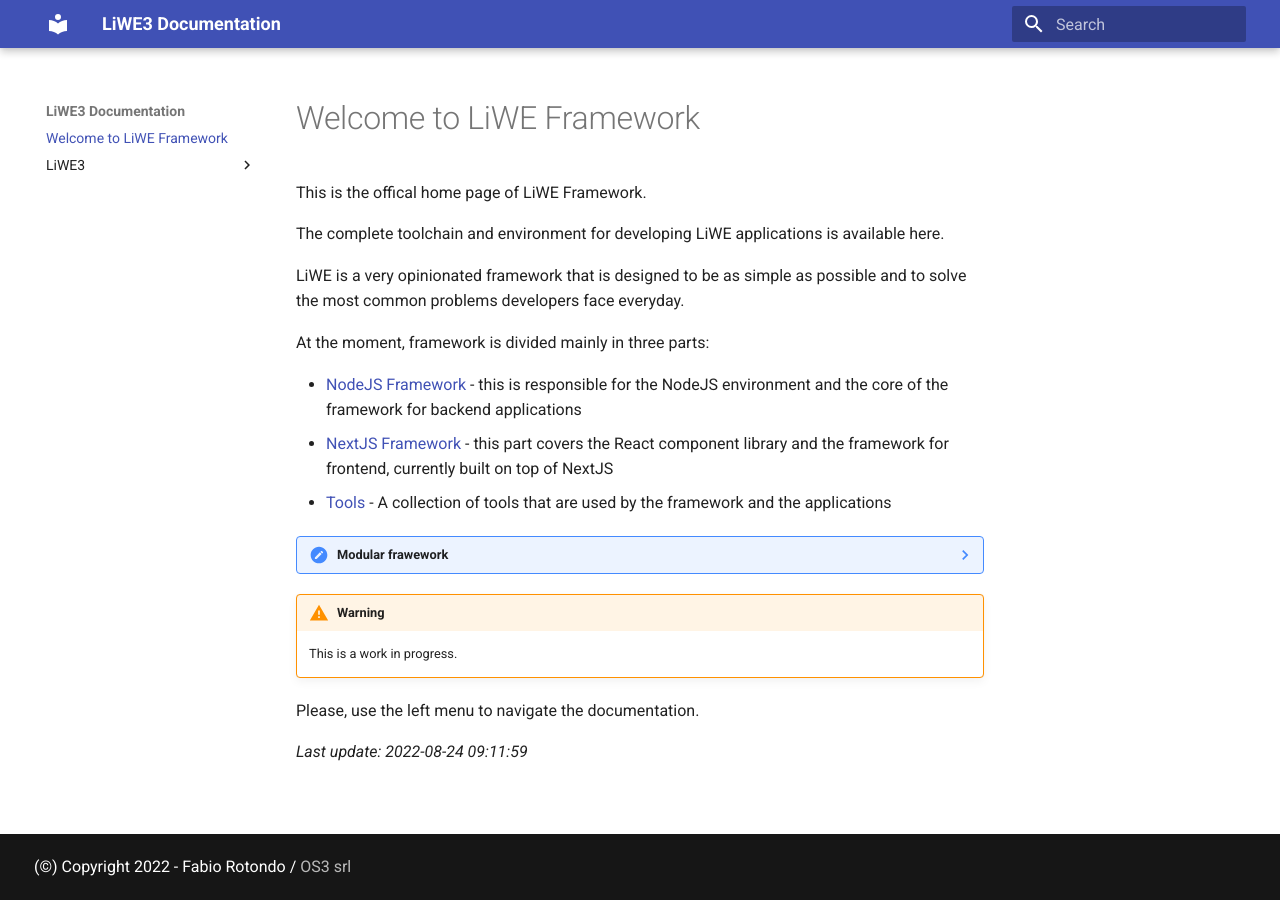
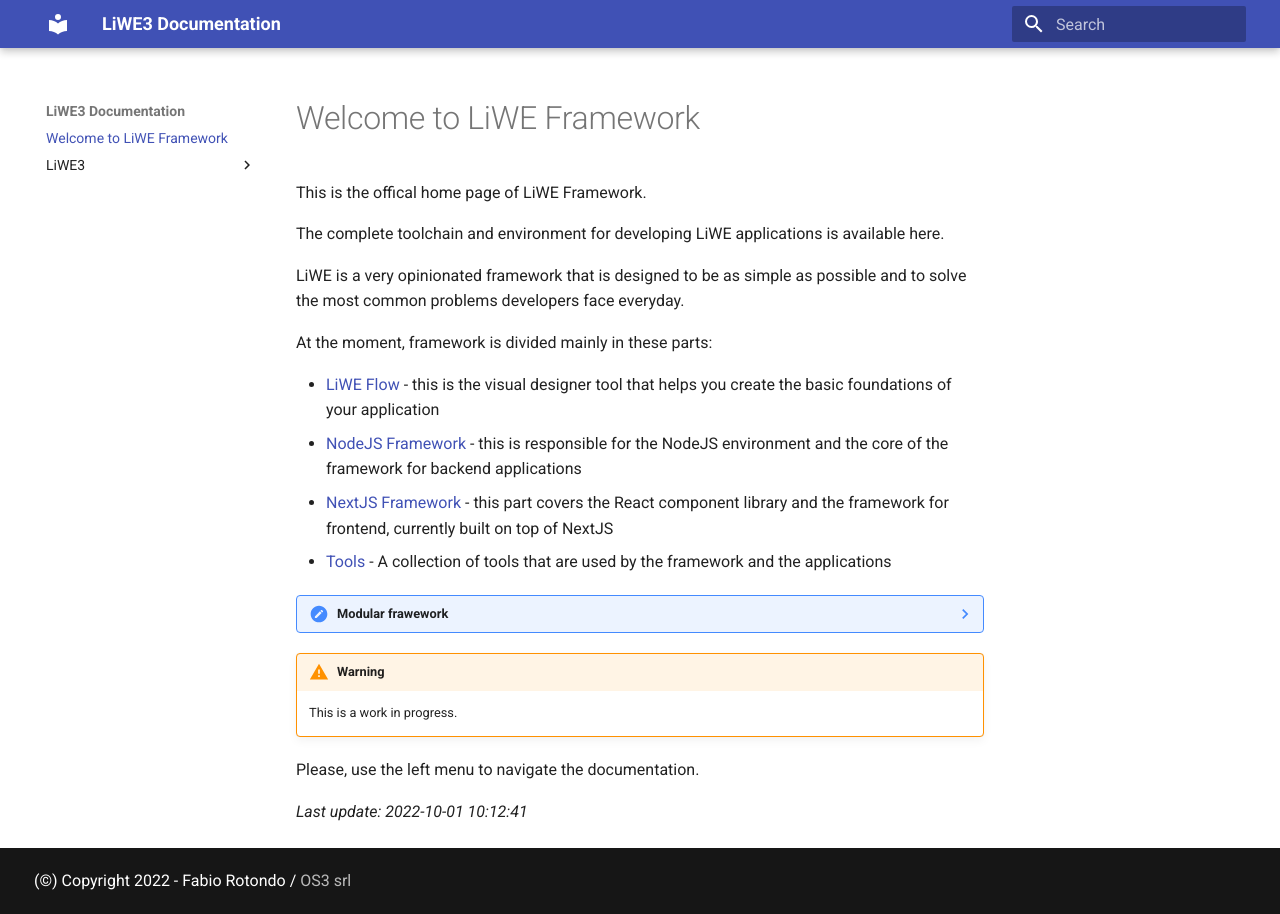
Before and after one commit to fsoft72/liwe3-docs, an MkDocs documentation site: the page built from docs/index.md, in a window 1280 px wide. Built offline with MkDocs 1.6.1 and Material for MkDocs 9.7.7, drawn with Linux system fonts in a browser that asks for light colours.

Commit message:
ADDD: LiWE Flow to the documentation

```diff
--- a/docs/index.md
+++ b/docs/index.md
@@ -6,8 +6,9 @@
 
 LiWE is a very opinionated framework that is designed to be as simple as possible and to solve the most common problems developers face everyday.
 
-At the moment, framework is divided mainly in three parts:
+At the moment, framework is divided mainly in these parts:
 
+* [LiWE Flow](https://flow.liwe.org){target=_blank} - this is the visual designer tool that helps you create the basic foundations of your application
 * [NodeJS Framework](./liwe3/nodejs/index.md) - this is responsible for the NodeJS environment and the core of the framework for backend applications
 * [NextJS Framework](./liwe3/nextjs/index.md) - this part covers the React component library and the framework for frontend, currently built on top of NextJS
 * [Tools](./liwe3/tools/index.md) - A collection of tools that are used by the framework and the applications
@@ -24,4 +25,4 @@
 Please, use the left menu to navigate the documentation.
 
 
-*Last update: 2022-08-24 09:11:59*
+*Last update: 2022-10-01 10:12:41*
--- a/mkdocs.yml
+++ b/mkdocs.yml
@@ -7,16 +7,17 @@
   custom_dir: overrides
 
 markdown_extensions:
-  - toc:
-      permalink: True
+  - admonition
+  - attr_list
   - pymdownx.highlight:
       anchor_linenums: true
+  - pymdownx.details
   - pymdownx.inlinehilite
   - pymdownx.snippets
   - pymdownx.superfences
-  - admonition
-  - pymdownx.details
   - pymdownx.superfences
+  - toc:
+      permalink: True
 
 
 nav:
```
Also changed, not shown: docs/liwe3/nextjs/redux.md (+4 -0 lines).
